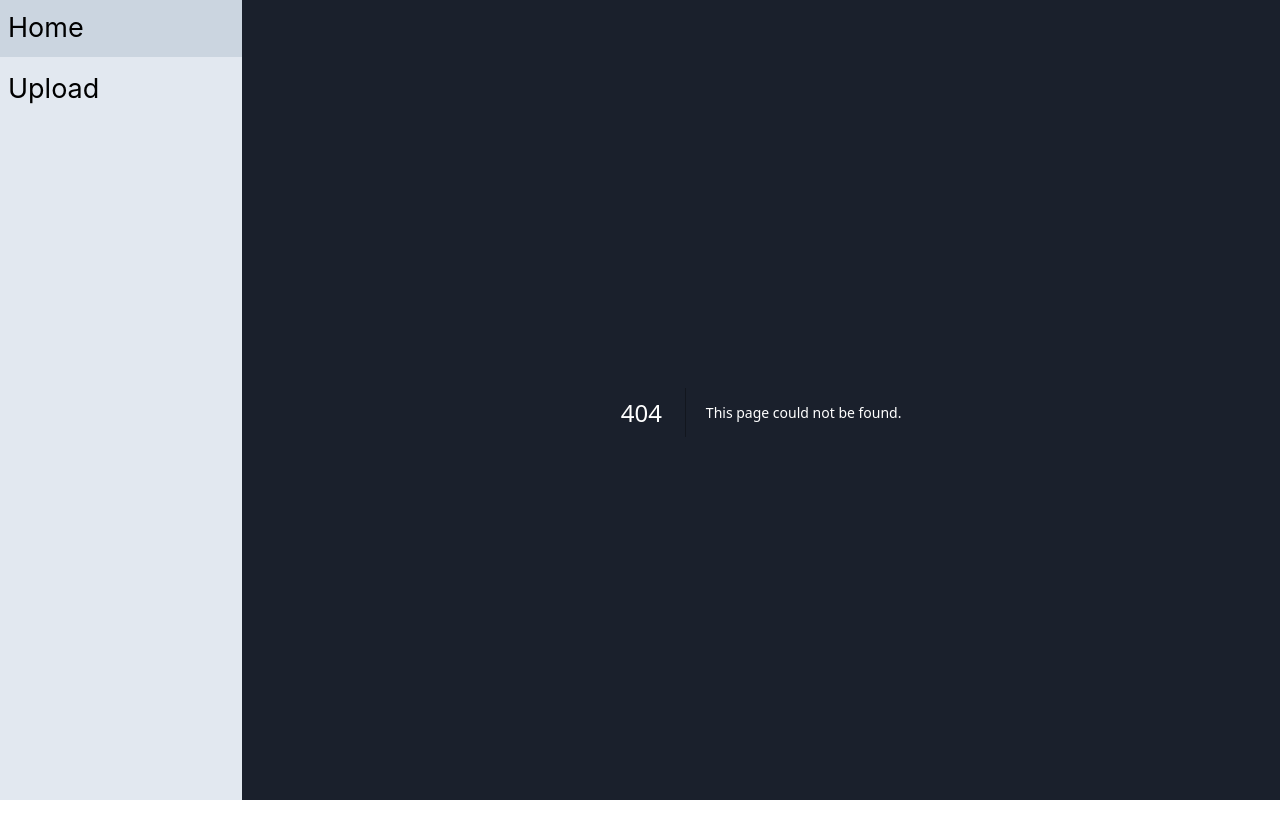
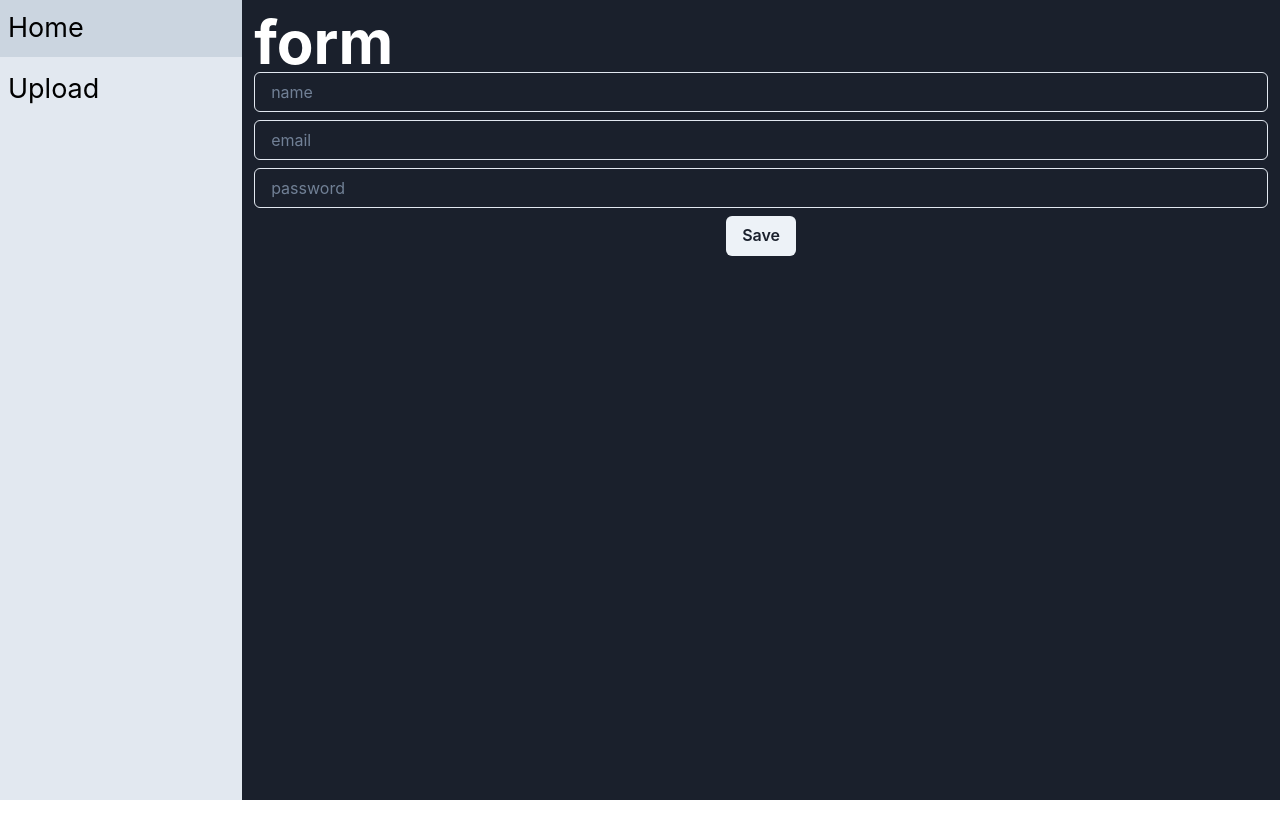
Before and after one commit to Qluqlu3/nextjs-oauh, a Next.js app: page /form in a window 1280 px wide. Before the commit this address had no page. After the commit the page ends 800 px from the top, so only its background shows below. Built offline with nearby package versions, Linux system fonts and the light colour scheme.

Commit message:
Fix: ファイル移動・サーバーアクションの基礎を追加

```diff
--- /dev/null
+++ b/src/app/form/page.tsx
@@ -0,0 +1,20 @@
+import { Box, Button, Heading, Input, VStack } from '@chakra-ui/react'
+import React from 'react'
+
+export default function form() {
+  return (
+    <Box>
+      <Heading as="h2" size="3xl">
+        form
+      </Heading>
+      <form action={''}>
+        <VStack spacing={2}>
+          <Input placeholder="name" name="name" />
+          <Input placeholder="email" name="email" type="email" />
+          <Input placeholder="password" name="password" type="password" />
+          <Button type="submit">Save</Button>
+        </VStack>
+      </form>
+    </Box>
+  )
+}
--- a/src/app/layout.tsx
+++ b/src/app/layout.tsx
@@ -2,7 +2,7 @@ import type { Metadata } from 'next'
 import { Geist, Geist_Mono } from 'next/font/google'
 import Providers from './providers'
 import { Box, HStack } from '@chakra-ui/react'
-import { Sidebar } from '@/components/Sidebar'
+import { Sidebar } from '@/app/_components/Sidebar'
 
 const geistSans = Geist({
   variable: '--font-geist-sans',
--- a/src/app/upload/page.tsx
+++ b/src/app/upload/page.tsx
@@ -5,7 +5,7 @@ import React, { useCallback, useState, useMemo } from 'react'
 import { Box, Heading, Image, useToast } from '@chakra-ui/react'
 import { CloseIcon } from '@chakra-ui/icons'
 
-import { ImageDropzone } from '@/components/ImageDropzone'
+import { ImageDropzone } from '@/app/_components/ImageDropzone'
 
 export default function Upload() {
   const [selectedImageFile, setSelectedImageFile] = useState<File | null>(null)
```
Also changed, not shown: src/app/form/actions.ts (added, +9 -0 lines), src/app/_components/ImageDropzone/ImageDropzone.tsx (renamed from src/components/ImageDropzone/ImageDropzone.tsx), src/app/_components/ImageDropzone/index.ts (renamed from src/components/ImageDropzone/index.ts), src/app/_components/Sidebar/Sidebar.tsx (renamed from src/components/Sidebar/Sidebar.tsx), src/app/_components/Sidebar/index.ts (renamed from src/components/Sidebar/index.ts).
